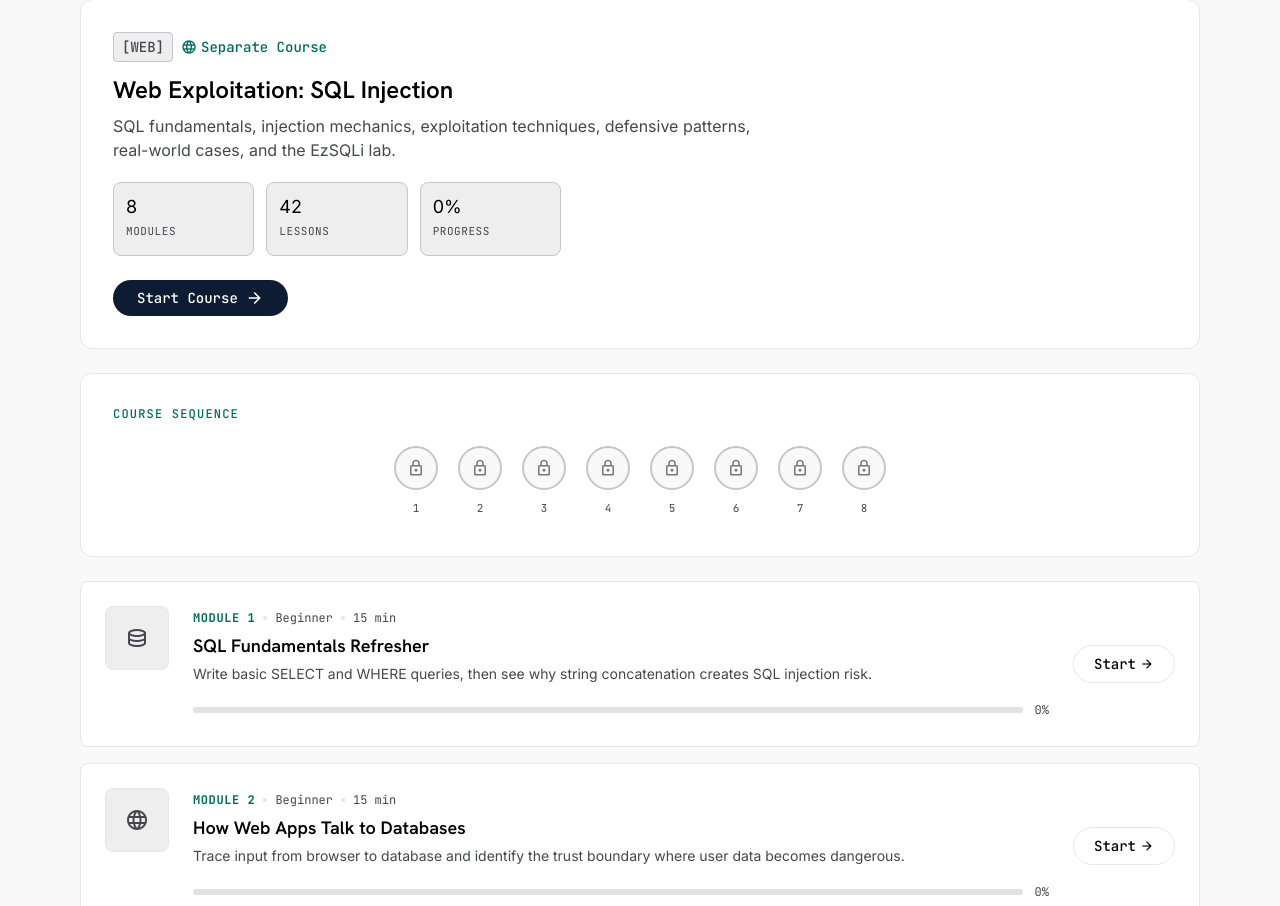
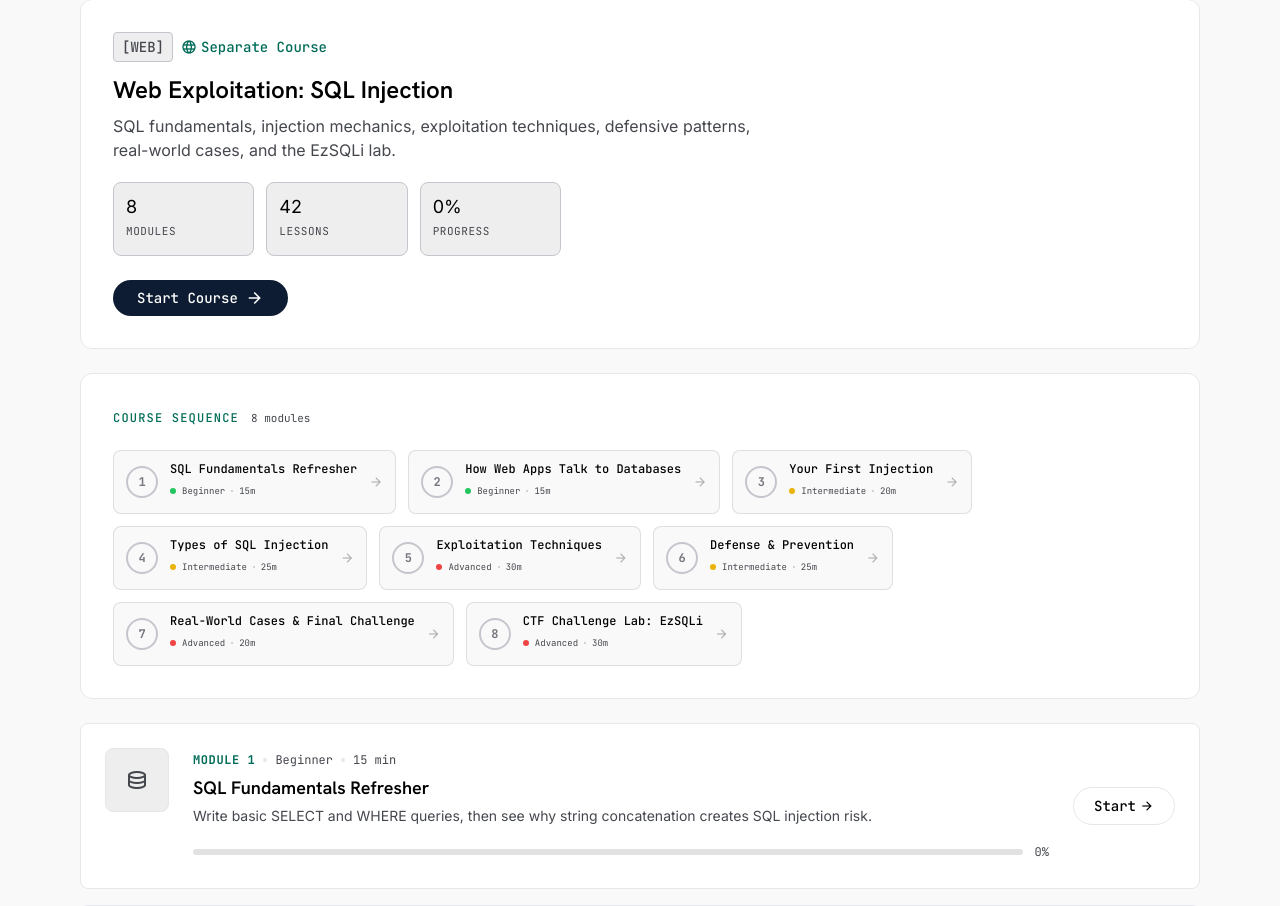
Before and after one commit to MoreMorePwn/ByteSec, a Flask app: page /course/web in a window 1280 px wide. Shown: the part 416-1322 px from the top of the page. Run offline with Flask 3, Linux system fonts and the light colour scheme; a user stored in the database is signed in; data comes from the database, SQL or seed files in the repository; some libraries are stand-ins or nearby versions.

Commit message:
feat: course sequence as clickable module cards with titles, difficulty colors, and duration

```diff
--- a/bytesec/templates/course.html
+++ b/bytesec/templates/course.html
@@ -77,26 +77,53 @@
     {% if selected_course %}
     <!-- Course Sequence - standalone -->
     <div class="bg-surface-container-lowest border border-border-muted rounded-xl p-6 md:p-8">
-      <h3 class="font-label-mono text-label-mono text-secondary mb-5 uppercase tracking-widest text-xs">Course Sequence</h3>
-      <div class="flex flex-wrap justify-center items-start gap-4 sm:gap-5 py-1">
+      <div class="flex items-center gap-3 mb-5">
+        <h3 class="font-label-mono text-label-mono text-secondary uppercase tracking-widest text-xs">Course Sequence</h3>
+        <span class="font-label-mono text-[11px] text-on-surface-variant">{{ track.modules|length }} modules</span>
+      </div>
+      <div class="flex flex-wrap justify-center sm:justify-start gap-3">
         {% for mod in track.modules %}
         {% set progress = mod_progress[mod.id] %}
-        <div class="flex flex-col items-center gap-1 group cursor-pointer" title="{{ mod.title }}">
-          {% if progress.pct >= 100 %}
-          <div class="w-10 h-10 sm:w-11 sm:h-11 rounded-full border-2 border-secondary bg-surface flex items-center justify-center text-secondary transition-transform group-hover:scale-110">
-            <span class="material-symbols-outlined font-bold text-lg">check</span>
+        {% if mod.lessons %}
+        <a href="{{ url_for('main.lesson_view', lesson_id=mod.lessons[0].id) }}"
+           class="flex items-center gap-3 min-w-[200px] sm:min-w-[230px] px-3 py-2.5 rounded-lg border transition-all group
+                  {% if progress.pct >= 100 %}
+                    border-secondary/40 bg-secondary/5 hover:border-secondary hover:bg-secondary/10
+                  {% elif progress.pct > 0 %}
+                    border-secondary/30 bg-secondary-container/30 hover:border-secondary hover:bg-secondary-container/50
+                  {% else %}
+                    border-outline-variant/50 bg-surface hover:border-secondary/60 hover:bg-surface-container
+                  {% endif %}">
+          <!-- Module number circle -->
+          <div class="flex-shrink-0 w-8 h-8 rounded-full border-2 flex items-center justify-center
+                      {% if progress.pct >= 100 %}border-secondary text-secondary
+                      {% elif progress.pct > 0 %}border-secondary text-secondary bg-secondary-container
+                      {% else %}border-outline-variant text-outline{% endif %}">
+            {% if progress.pct >= 100 %}
+            <span class="material-symbols-outlined font-bold text-sm">check</span>
+            {% elif progress.pct > 0 %}
+            <span class="material-symbols-outlined font-bold text-sm" style="font-variation-settings:'FILL' 1">terminal</span>
+            {% else %}
+            <span class="font-label-mono text-xs font-bold">{{ loop.index }}</span>
+            {% endif %}
           </div>
-          {% elif progress.pct > 0 %}
-          <div class="w-10 h-10 sm:w-11 sm:h-11 rounded-full border-2 border-secondary bg-secondary-container flex items-center justify-center text-on-secondary-container transition-transform group-hover:scale-110">
-            <span class="material-symbols-outlined font-bold text-lg" style="font-variation-settings:'FILL' 1">terminal</span>
+          <!-- Title + meta -->
+          <div class="flex-1 min-w-0">
+            <p class="font-label-mono text-xs text-primary group-hover:text-secondary transition-colors truncate font-medium">{{ mod.title }}</p>
+            <div class="flex items-center gap-1.5 mt-0.5">
+              <span class="inline-block w-1.5 h-1.5 rounded-full flex-shrink-0
+                {% if mod.difficulty == 'Beginner' %}" style="background-color:#22c55e"
+                {% elif mod.difficulty == 'Intermediate' %}" style="background-color:#eab308"
+                {% else %}" style="background-color:#ef4444{% endif %}"></span>
+              <span class="font-label-mono text-[9px] text-on-surface-variant">{{ mod.difficulty }}</span>
+              <span class="w-0.5 h-0.5 rounded-full bg-outline-variant"></span>
+              <span class="font-label-mono text-[9px] text-on-surface-variant">{{ mod.estimated_minutes }}m</span>
+            </div>
           </div>
-          {% else %}
-          <div class="w-10 h-10 sm:w-11 sm:h-11 rounded-full border-2 border-outline-variant bg-surface flex items-center justify-center text-outline">
-            <span class="material-symbols-outlined text-lg">lock</span>
-          </div>
-          {% endif %}
-          <span class="font-label-mono text-[10px] sm:text-[11px] text-on-surface-variant mt-0.5">{{ loop.index }}</span>
-        </div>
+          <!-- Status arrow -->
+          <span class="material-symbols-outlined text-sm text-on-surface-variant/40 group-hover:text-secondary transition-colors flex-shrink-0">arrow_forward</span>
+        </a>
+        {% endif %}
         {% endfor %}
       </div>
     </div>
```
